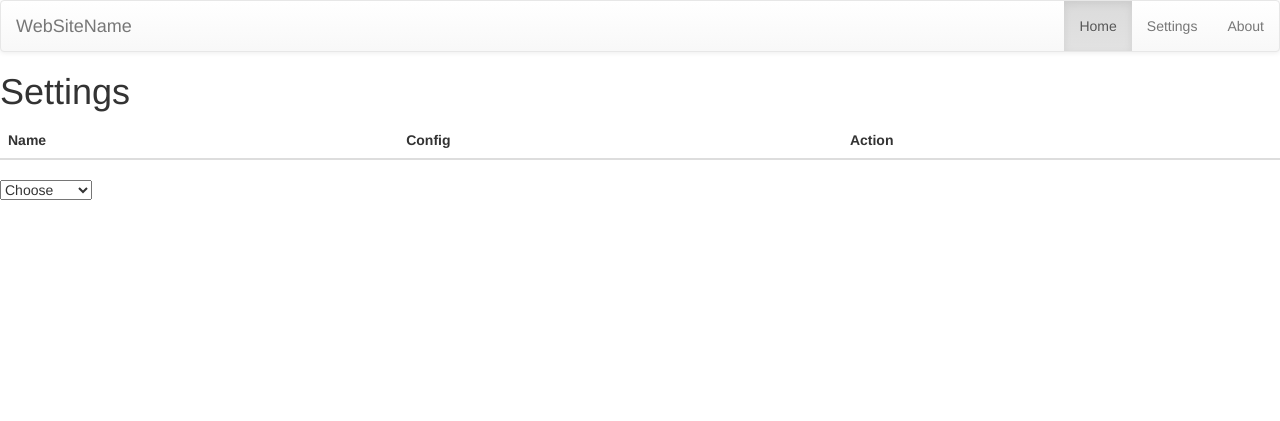
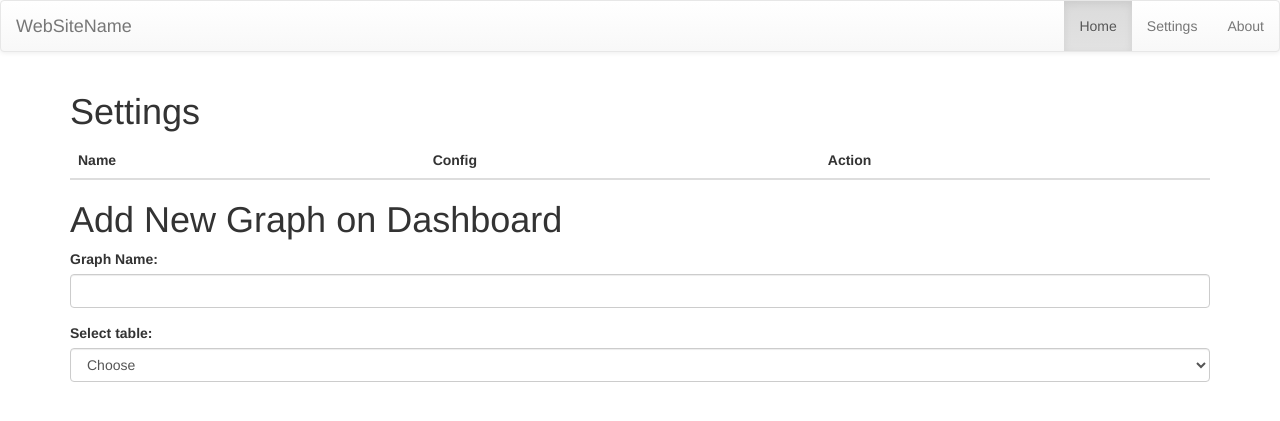
Before and after one commit to UmeshDhungana/Self-Service-Analytical-Dashboard, a Flask app: page /settings in a window 1280 px wide. Shown: the top 421 px of the page. Run offline with Flask 2, Linux system fonts and the light colour scheme; data that the repository does not hold is empty; some libraries are stand-ins or nearby versions.

Commit message:
Dashboard figure

```diff
--- a/app.py
+++ b/app.py
@@ -9,14 +9,27 @@ app = Flask(__name__)
 @app.route("/")
 def index():
     settings = description.get_all_settings()
-    table_name = settings[0][1]
-    config = json.loads(settings[0][3])
-    legend = table_name
-    print(table_name)
-    labels, values = description.get_time_graph(table_name)
-    graph_type = config["graph"]
+    value_list = []
+    label_list = []
+    legend_list = []
+    graph_type_list = []
 
-    return render_template('index.html', values=values, labels=labels, legend=legend, graph_type=graph_type)
+    for setting in settings:
+        table_name = setting[1]
+        config = json.loads(setting[3])
+        legend = table_name
+        if(config["column"] =="date"):
+            labels, values = description.get_time_graph(table_name)
+        else:
+            labels, values = description.get_count(table_name, config["column"])
+        graph_type = config["graph"]
+
+        value_list.append(values)
+        label_list.append(labels)
+        legend_list.append(legend)
+        graph_type_list.append(graph_type)
+
+    return render_template('index.html', values=value_list, labels=label_list, legend=legend_list, graph_type=graph_type_list)
 
 
 
--- a/lib/description.py
+++ b/lib/description.py
@@ -39,3 +39,15 @@ def get_time_graph(table_name="verification"):
         labels.append(data[1])
         values.append(data[0])
     return labels, values
+
+def get_count(table_name, column_name):
+    query = "select count(*), "+column_name+" from " + table_name + " group by "+ column_name
+    datas = select_executor(query)
+    labels = []
+    values = []
+    for data in datas:
+        labels.append(data[1])
+        values.append(data[0])
+    return labels, values
+
+print(get_count("registration", "city"))
--- a/templates/layouts/base_template.html
+++ b/templates/layouts/base_template.html
@@ -13,7 +13,7 @@
                 integrity="sha384-Tc5IQib027qvyjSMfHjOMaLkfuWVxZxUPnCJA7l2mCWNIpG9mGCD8wGNIcPD7Txa"
                 crossorigin="anonymous"></script>
         <meta charset="UTF-8">
-        <title>{% block title %}{% endblock %} | Dashboard</title>
+        <title>{% block title %}{% endblock %} | Dashly</title>
 
 {#        <link rel="stylesheet" href="{{ url_for('static', filename='css/main.css') }}">#}
         <meta name="viewport" content="width=device-width, initial-scale=1, maximum-scale=1, user-scalable=no">
--- a/templates/settings.html
+++ b/templates/settings.html
@@ -2,10 +2,11 @@
 {% block title %}Settings{% endblock %}
 
 {% block content %}
+    <div class="container">
         <div>
             <h1>Settings</h1>
         </div>
-    <div >
+        <div class="center-block">
         <table class="table-striped table">
             <thead>
                 <tr>
@@ -27,9 +28,17 @@
         </table>
 
         </div>
-    <form method="get" action="/storesettings">
+        <div>
+            <h1>Add New Graph on Dashboard</h1>
+            <form method="get" action="/storesettings" class="border">
                 <div class="form-group">
-            <select name="table" class="tableselection" name="table">
+                    <label for="text">Graph Name:</label>
+                    <input type="text" class="form-control" id="text" name="name">
+                </div>
+
+                <div class="form-group">
+                    <label for="setting-table">Select table:</label>
+                    <select name="table" class="tableselection form-control" name="table" id="setting-table">
                         <option disabled selected>Choose</option>
                         {% for table in tables %}
                             <option>{{table}}</option>
@@ -38,9 +47,12 @@
 
                 </div>
                 <div class="column-selection-div form-group">
-            <select class="js-example-basic-multiple column-selection" name="columns" multiple="multiple">
+                    <label for="text">Columns:</label>
+                    <select class="js-example-basic-multiple column-selection form-control" name="columns" multiple="multiple">
 
                     </select>
+                </div>
+                <div class="column-selection-div form-group">
         {#            <button id="column-selected">Select</button>#}
                     <input type="button" value="Select" id="column-selected">
                 </div>
@@ -48,9 +60,13 @@
                     <select class="form-control graph-selection" name="graph">
 
                     </select>
-            <input type="submit" id="graph-selected" class="btn" value="Select">
+                </div>
+                <div class="graph-selection-div form-group">
+                    <input type="submit" id="graph-selected" class="btn" value="Submit">
                 </div>
             </form>
+        </div>
+    </div>
 {% endblock%}
 {% block script %}
 <script>
@@ -79,9 +95,9 @@ $(function(){
         /*for(i in selected_datas){
             console.log(selected_datas[i]["text"])
         }*/
-        if(Object.keys(selected_datas).length == 1 && selected_datas[0]["text"] == "date: datetime"){
+        if(Object.keys(selected_datas).length == 1 && (selected_datas[0]["text"] == "date: datetime" || selected_datas[0]["text"] == "city: varchar" || selected_datas[0]["text"] == "state: varchar")){
             $(".graph-selection-div").show()
-            $(".graph-selection").html("<option>bar</option> <option>line</option>")
+            $(".graph-selection").html("<option>bar</option> <option>line</option><option>pie</option><option>doughnut</option>")
             {#$(".graph-selection").select2()#}
         }
     })
```
Also changed, not shown: templates/index.html (+44 -10 lines). Lines whose indentation alone changed are shown as unchanged.
